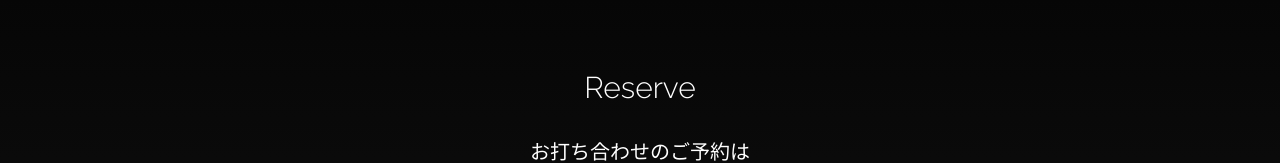
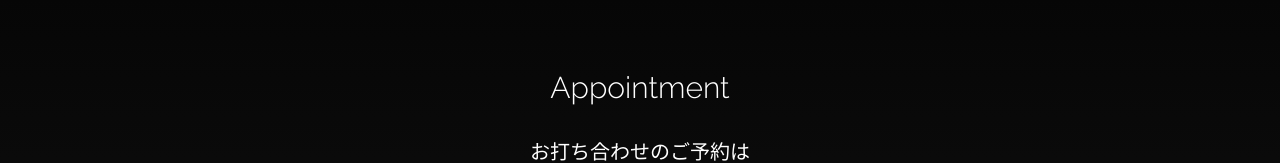
Before and after one commit to dokkiitech/portfoliosite, a Next.js app: page /appointment in a window 1280 px wide. Shown: the part 242-405 px from the top of the page. Built offline with nearby package versions, Linux system fonts and the light colour scheme.

Commit message:
update site

```diff
--- a/src/app/appointment/page.tsx
+++ b/src/app/appointment/page.tsx
@@ -7,7 +7,7 @@ export default function Reserve() {
             <Header />
             <main className="flex-grow flex items-center justify-center p-8">
                 <div className="max-w-2xl text-center">
-                    <h1 className="text-3xl font-dot mb-8">Reserve</h1>
+                    <h1 className="text-3xl font-dot mb-8">Appointment</h1>
                     <p className="text-xl font-jp mb-10">お打ち合わせのご予約は<br/>こちらからお願いします。<br/>お急ぎの場合は各種SNSよりご連絡ください。</p>
                     <a
                         href="https://calendar.app.google/36ZkSsxR12yCumsC7"
```
Also changed, not shown: 18 other files (tests, documents, lock files or other folders).
